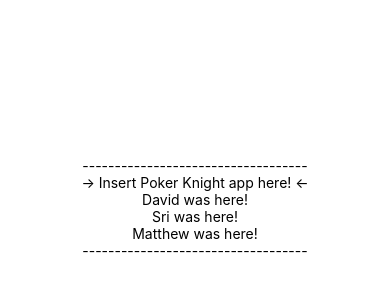
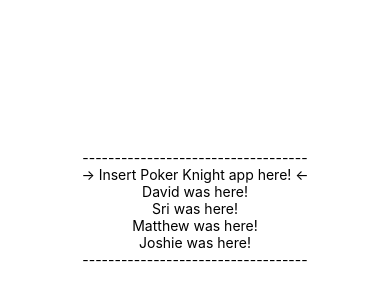
Before and after one commit to Poker-Knights/poker-knights-app, a React Native app in the folder poker-knight/: screen / in a window 390 px wide. Shown: the part 214-514 px from the top of the page. Built offline with nearby package versions, Linux system fonts and the light colour scheme.

Commit message:
Update App.tsx

```diff
--- a/poker-knight/App.tsx
+++ b/poker-knight/App.tsx
@@ -9,6 +9,7 @@
       <Text>David was here!</Text>
       <Text>Sri was here!</Text>
       <Text>Matthew was here!</Text>
+      <Text>Joshie was here!</Text>
       <Text>-----------------------------------</Text>
       <StatusBar style="auto" />
     </View>
```
